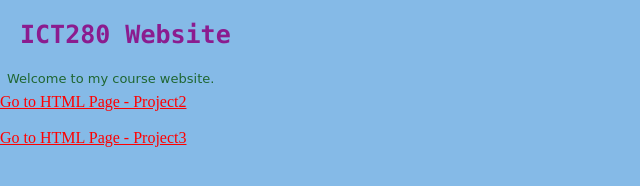
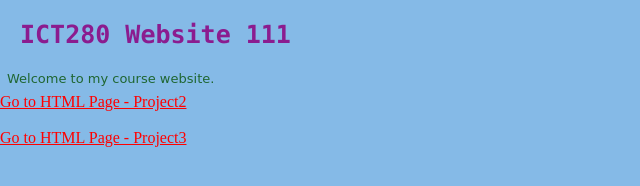
Before and after one commit to mg170/mgriego-web-project, a plain HTML site: page index.html in a window 1280 px wide. Shown: the full height of the page, 0-640 px from the left. Drawn offline with Linux system fonts and the light colour scheme; files that its build step writes are made by us from their sources.

Commit message:
Update index.html

```diff
--- a/index.html
+++ b/index.html
@@ -1,11 +1,11 @@
 <!DOCTYPE html>
 <html>
 <head>
-<title>ICT 280 Home111</title>
+<title>ICT 280 Home</title>
 <link rel="stylesheet" href="styles.css">
 </head>
 <body>
-<h1>ICT280 Website</h1>
+<h1>ICT280 Website 111</h1>
 
 <p>Welcome to my course website.</p>
 
```
